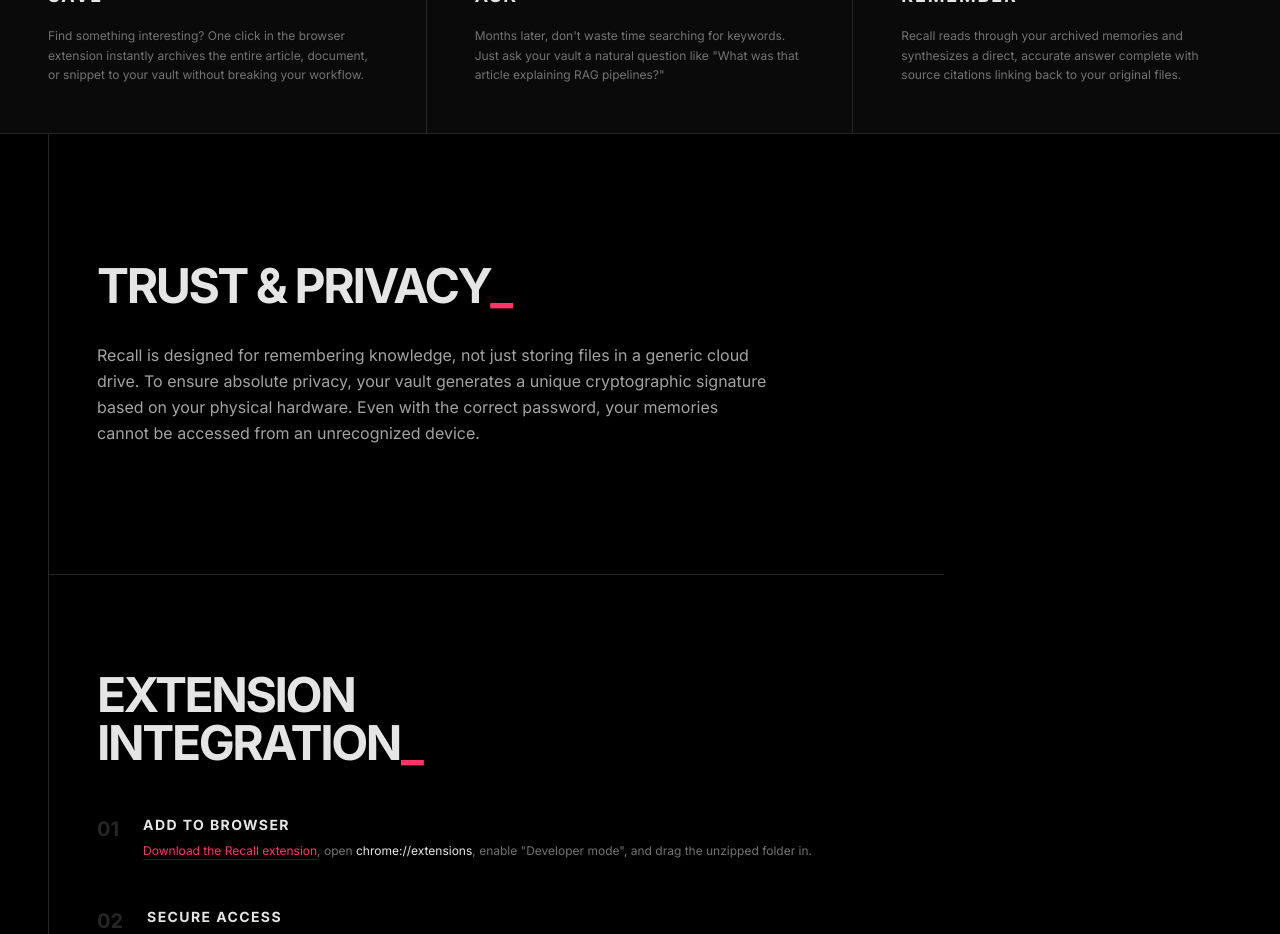
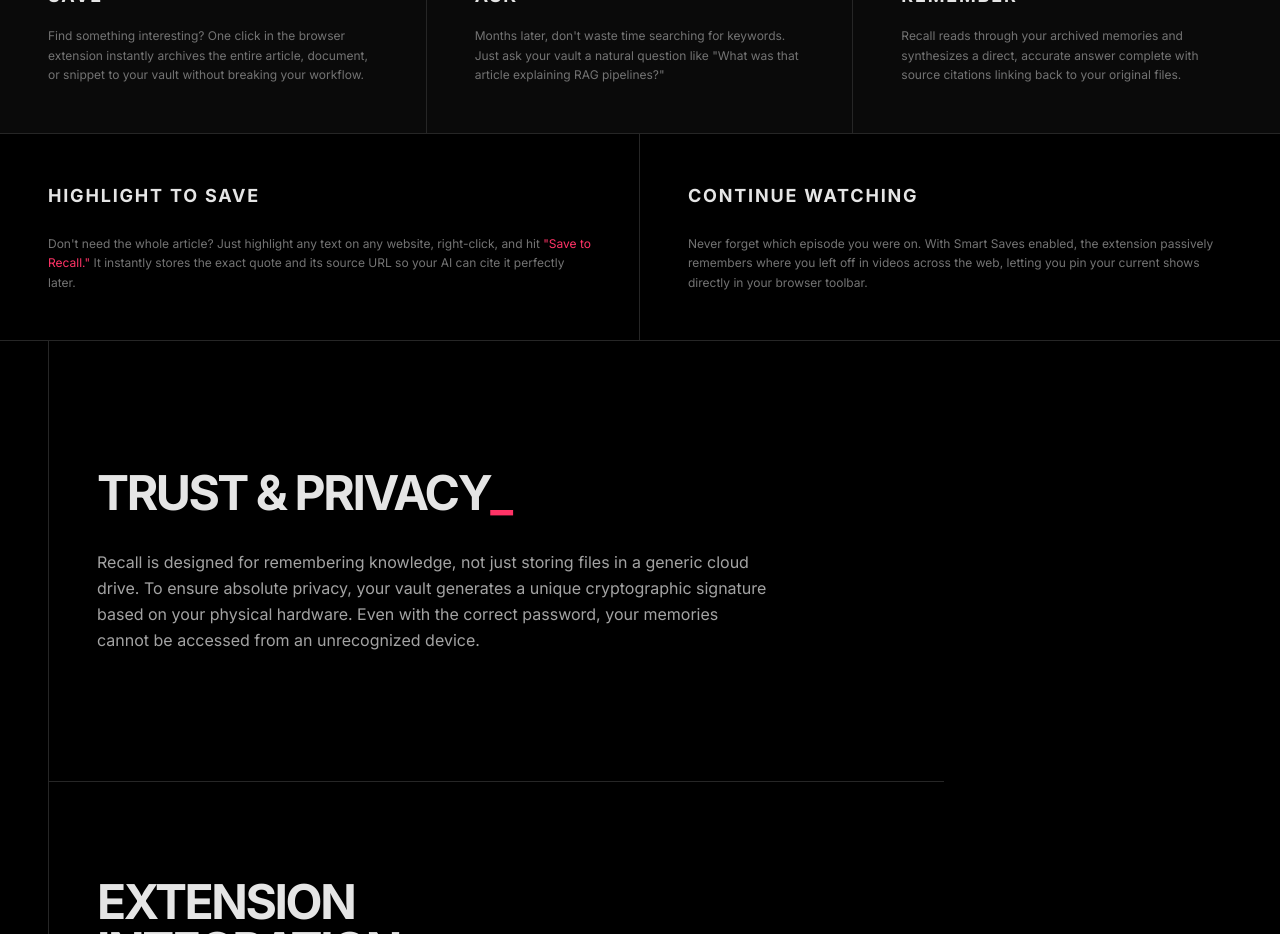
Before and after one commit to hechem5/recall, a Next.js app in the folder frontend/: page / in a window 1280 px wide. Shown: the part 960-1894 px from the top of the page. Built offline with nearby package versions, Linux system fonts and the light colour scheme.

Commit message:
Add new features to landing page

```diff
--- a/frontend/src/app/page.tsx
+++ b/frontend/src/app/page.tsx
@@ -90,6 +90,27 @@ export default function LandingPage() {
         </div>
       </section>
 
+      {/* Extension Superpowers */}
+      <section className="border-b border-[#262626] bg-[#000000]">
+        <div className="grid grid-cols-1 md:grid-cols-2 divide-y md:divide-y-0 md:divide-x divide-[#262626]">
+
+          <div className="p-12 hover:bg-[#0A0A0A] transition-colors flex flex-col">
+            <div className="text-[#E5E5E5] font-bold text-lg mb-2 tracking-widest uppercase">Highlight to Save</div>
+            <p className="text-xs text-[#737373] leading-relaxed mt-4">
+              Don't need the whole article? Just highlight any text on any website, right-click, and hit <span className="text-[#FF3366]">"Save to Recall."</span> It instantly stores the exact quote and its source URL so your AI can cite it perfectly later.
+            </p>
+          </div>
+
+          <div className="p-12 hover:bg-[#0A0A0A] transition-colors flex flex-col">
+            <div className="text-[#E5E5E5] font-bold text-lg mb-2 tracking-widest uppercase">Continue Watching</div>
+            <p className="text-xs text-[#737373] leading-relaxed mt-4">
+              Never forget which episode you were on. With Smart Saves enabled, the extension passively remembers where you left off in videos across the web, letting you pin your current shows directly in your browser toolbar.
+            </p>
+          </div>
+
+        </div>
+      </section>
+
       {/* Trust & Privacy Section */}
       <section className="px-6 py-24 md:py-32 max-w-4xl mx-auto border-l border-[#262626] ml-6 md:ml-12 pl-6 md:pl-12">
         <h2 className="text-3xl md:text-5xl font-bold tracking-tighter uppercase mb-8">
```
